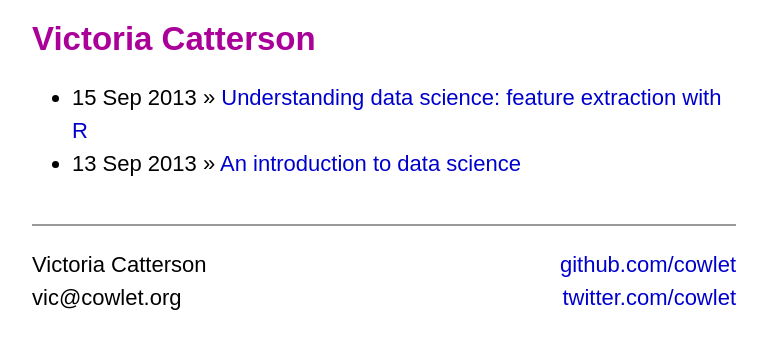
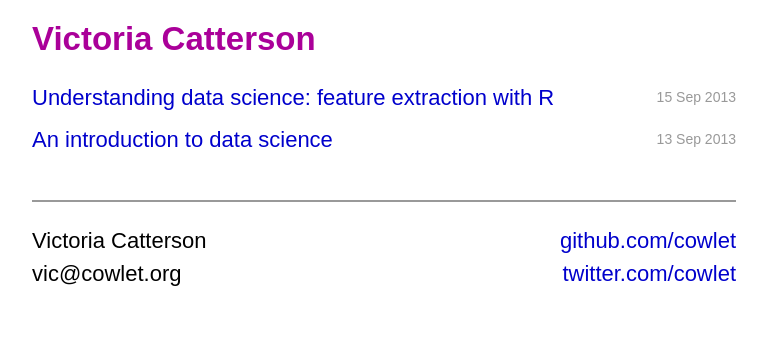
Before and after one commit to cowlet/cowlet.github.io, a Jekyll site: the page built from index.html, in a window 1280 px wide. Shown: the top 349 px of the page, without its empty margins (256-1023 px from the left). Built offline with Jekyll 4.4.1, drawn with Linux system fonts in a browser that asks for light colours; Markdown is read by kramdown in place of the engine named in the settings.

Commit message:
Edits to style and feature article

```diff
--- a/_posts/2013-09-15-understanding-data-science-feature-extraction-with-r.markdown
+++ b/_posts/2013-09-15-understanding-data-science-feature-extraction-with-r.markdown
@@ -3,9 +3,7 @@ layout: post
 title:  "Understanding data science: feature extraction with R"
 ---
 
-Getting started with data science can be intimidating. Where do you start?
-
-This article shows one way to get going: using [R][r] to examine an open dataset. Keep reading for a walkthrough of how to:
+Getting stuck in to a data science problem can be intimidating. This article shows one way to start, by using [R][r] to examine an open dataset. Keep reading for a walkthrough of how to:
 
 * Read data into R
 * Generate simple stats and plots for initial visualisation
--- a/css/main.css
+++ b/css/main.css
@@ -83,9 +83,40 @@ pre {
   color: #a09;
 }
 
+.posts {
+  padding: 0;
+  list-style: none;
+}
+
+.posts li {
+  overflow: auto;
+  clear: both;
+  margin-bottom: 9px;
+}
+
+.posts .date {
+  font-size: 13px;
+  color: #999;
+  display: block;
+}
+
 .footer {
+  font-size: 16px;
+  line-height: 1.5em;
   margin-top: 2em;
   border-top: 2px solid #999;
+  overflow: auto;
+}
+
+.footer .contact {
+  width: 50%;
+  float: left;
+}
+
+.footer .links {
+  width: 50%;
+  float: right;
+  text-align: right;
 }
 
 @media (min-width: 768px) {
@@ -94,6 +125,13 @@ pre {
     margin: 1em auto;
     font-size: 22px;
     line-height: 1.5em;
+  }
+
+  .posts .date {
+    font-size: 14px;
+    width: 7em;
+    text-align: right;
+    float: right;
   }
 
   h1 {
@@ -119,21 +157,8 @@ pre {
     font-size: 18px;
     line-height: 22px;
   }
-}
 
-@media (min-width: 480px) {
   .footer {
-    overflow: auto;
-  }
-
-  .footer .contact {
-    width: 50%;
-    float: left;
-  }
-
-  .footer .links {
-    width: 50%;
-    float: right;
-    text-align: right;
+    font-size: 22px;
   }
 }
--- a/index.html
+++ b/index.html
@@ -6,7 +6,7 @@ title: Victoria Catterson
 <div id="home">
   <ul class="posts">
     {% for post in site.posts %}
-      <li><span>{{ post.date | date_to_string }}</span> &raquo; <a href="{{ post.url }}">{{ post.title }}</a></li>
+      <li><span class="date">{{ post.date | date_to_string }}</span> <a href="{{ post.url }}">{{ post.title }}</a></li>
     {% endfor %}
   </ul>
 </div>
```
